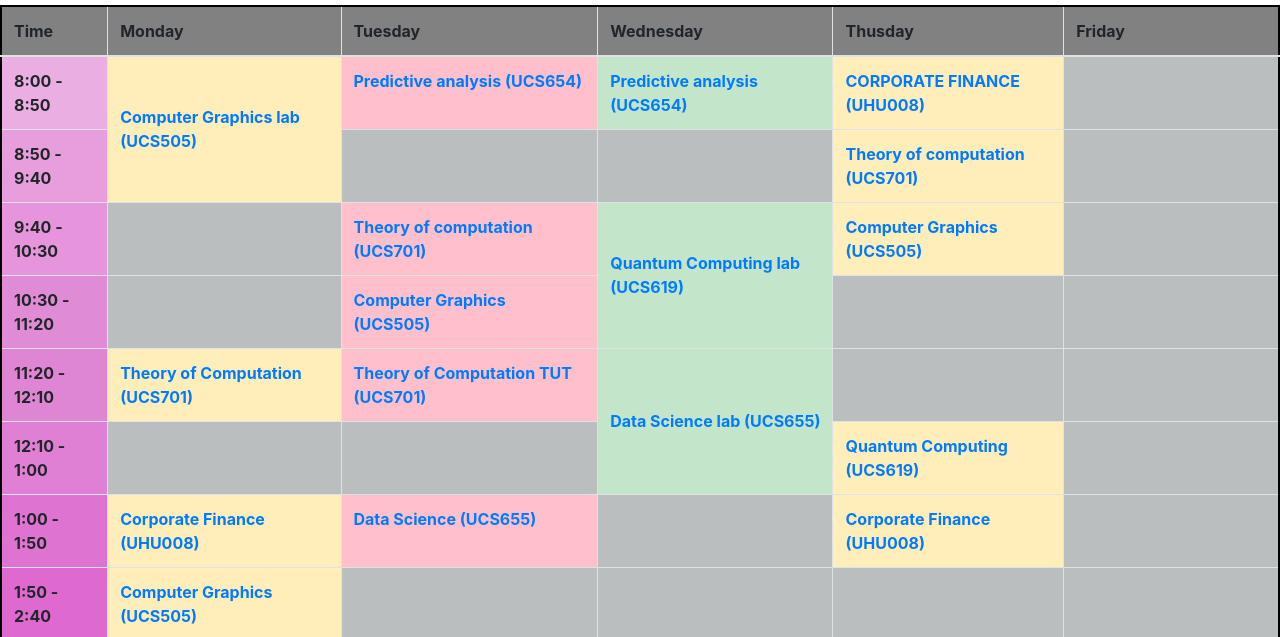
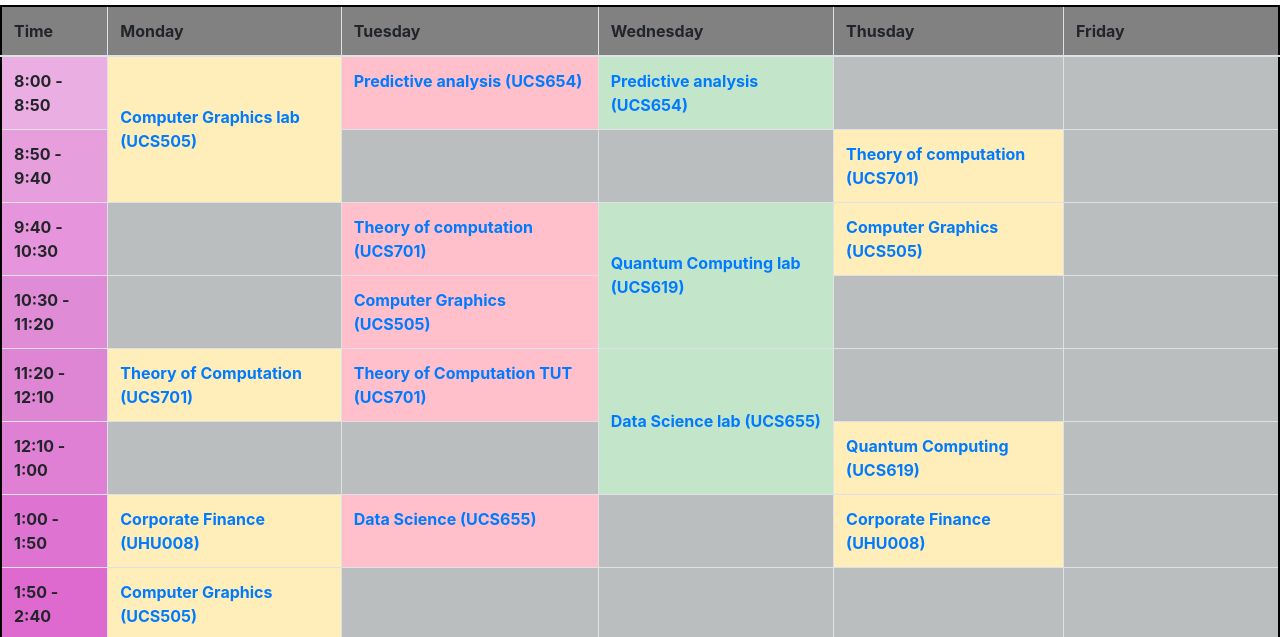
Before and after one commit to Rohit-singla-2310/Rohit-singla-2310.github.io, a plain HTML site: page index.html in a window 1280 px wide. Shown: the part 159-796 px from the top of the page. Drawn offline with nearby package versions, Linux system fonts and the light colour scheme.

Commit message:
Update index.html

```diff
--- a/index.html
+++ b/index.html
@@ -63,7 +63,7 @@
         <td class="table-warning" rowspan="2" style="vertical-align:middle"><a href="https://tiet.zoom.us/my/csed17/" target="_blank"><b>Computer Graphics lab (UCS505)</b></a></td>
         <td bgcolor="pink"><a href="https://tiet.zoom.us/my/csed21/" target="_blank"><b>Predictive analysis (UCS654)</b></a></td>
         <td class="table-success"><a href="https://tiet.zoom.us/my/csed21/" target="_blank"><b>Predictive analysis (UCS654)</b></a></td>
-        <td class="table-warning"><a href="https://tiet.zoom.us/my/csed/" target="_blank"><b>CORPORATE FINANCE (UHU008)</b></a></td>
+        <td bgcolor="#bbbebf"></td>
         <td bgcolor="#bbbebf"></td>
       </tr>
       <tr>
```
